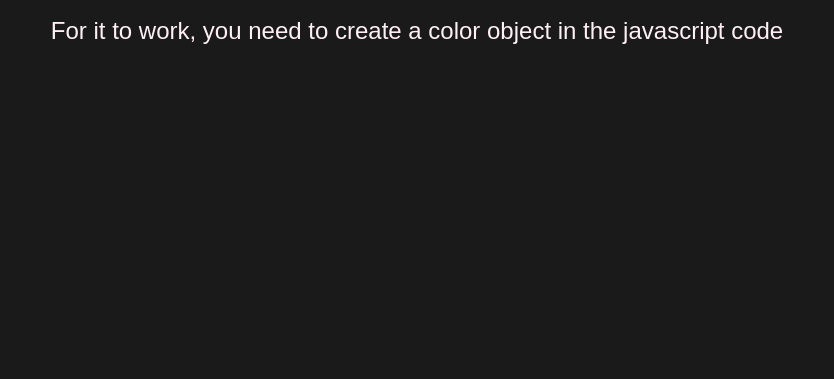
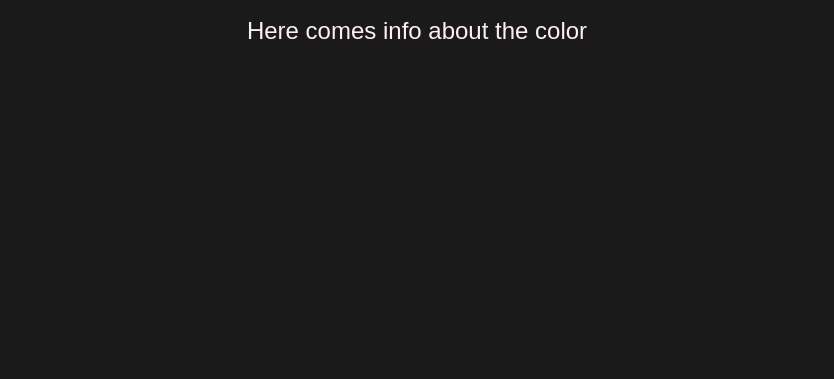
Before and after one commit to AndoGPP/color-oop, a website built with Vite: page index.html in a window 1280 px wide. Shown: the part 437-816 px from the top of the page, without its empty margins (223-1057 px from the left). Built offline with nearby package versions, Linux system fonts and the light colour scheme.

Commit message:
final update

```diff
--- a/index.html
+++ b/index.html
@@ -10,9 +10,7 @@
   <body id="body-el">
     <main>
       <h1>Click background to change color</h1>
-      <p id="paragraph">
-        For it to work, you need to create a color object in the javascript code
-      </p>
+      <p id="paragraph">Here comes info about the color</p>
     </main>
   </body>
 </html>
--- a/main.js
+++ b/main.js
@@ -2,7 +2,7 @@ function Color(red, green, blue, alpha) {
   this.red = red;
   this.green = green;
   this.blue = blue;
-  this.alpha = typeof alpha !== "undefined" ? alpha : "";
+  this.alpha = typeof alpha !== "undefined" ? alpha : 1;
 }
 //I only need one function for RGB and RGBa because if not provided, I set it to 1 (full opacity)
 Color.prototype.rgba = function () {
@@ -34,5 +34,3 @@ bodyEl.addEventListener("click", () => {
   text.innerHTML = `This color is generated with color ${loopedColors[i]}`;
   i = (i + 1) % loopedColors.length;
 });
-
-//Function that loops the color pink
```
